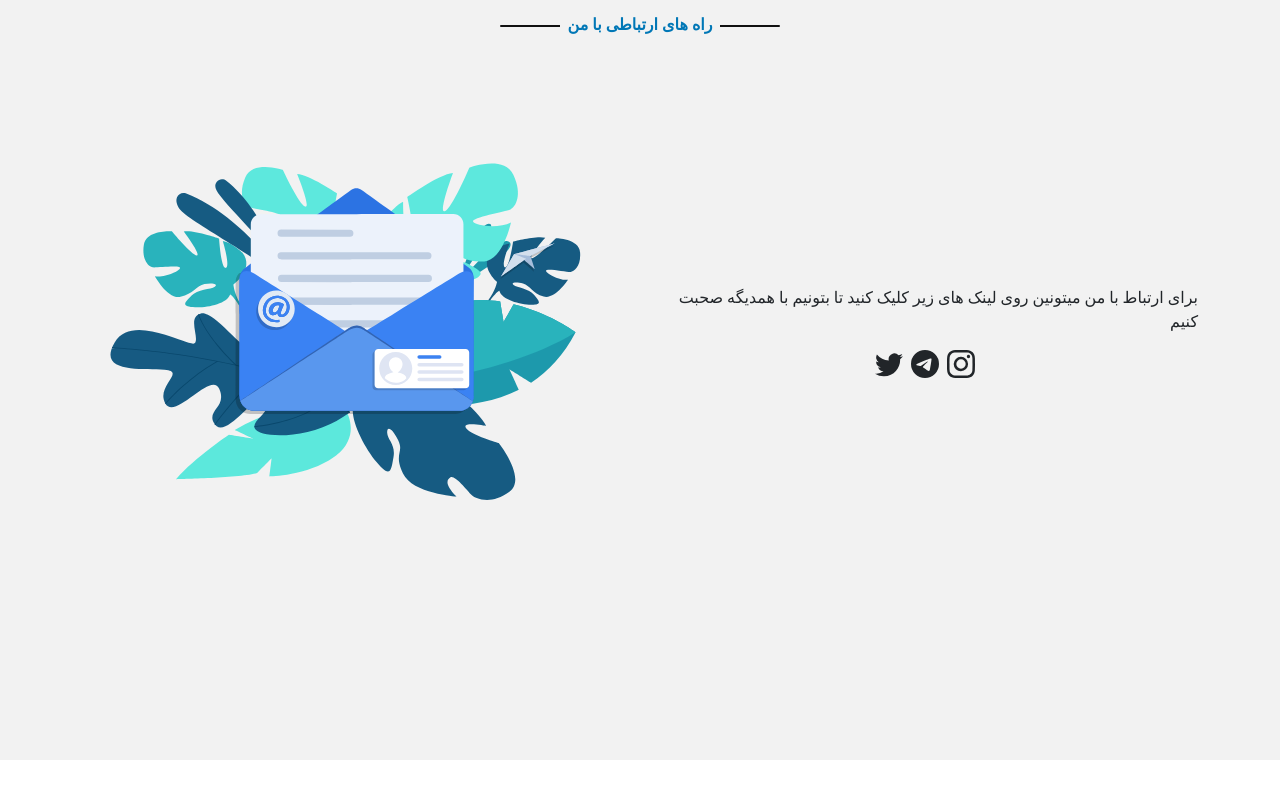
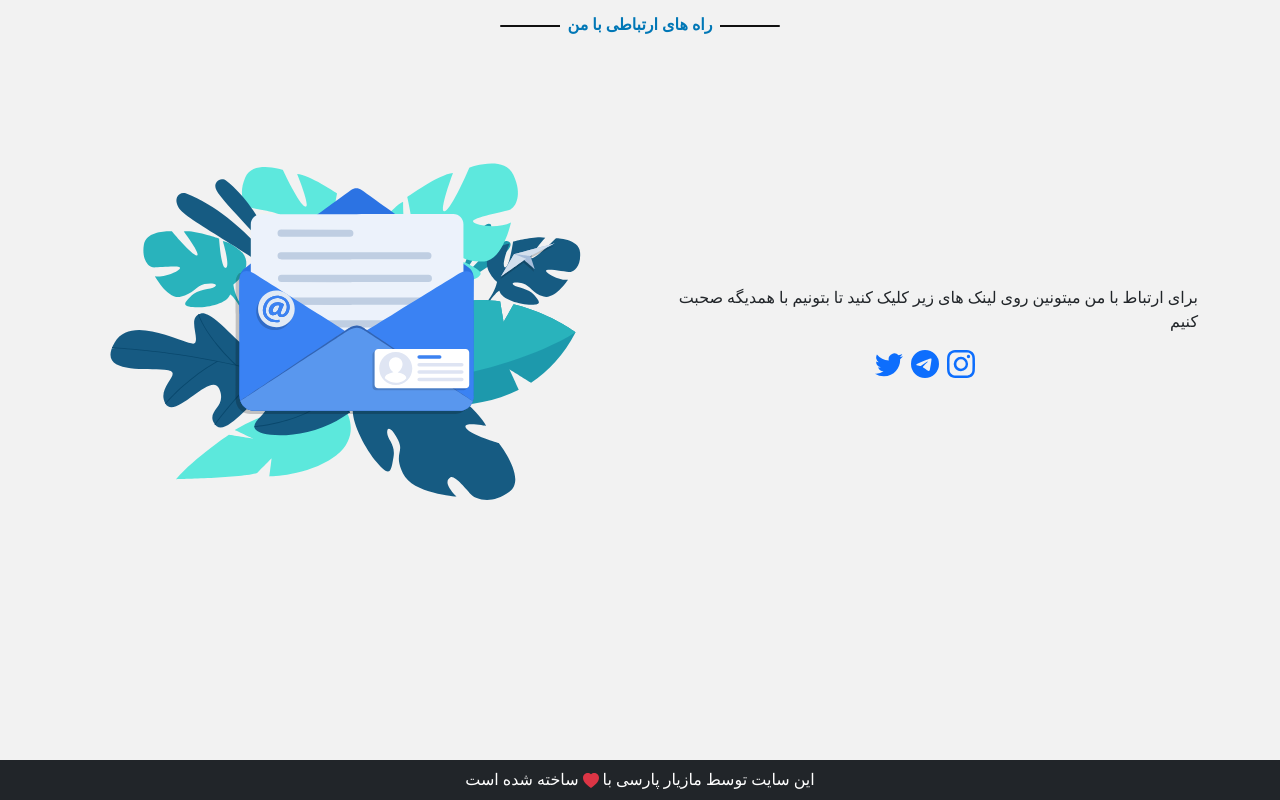
Before and after one commit to MaziyarParsi/portfolio-main, a React (Create React App) app: page / in a window 1280 px wide. Shown: the part 2440-3240 px from the top of the page. Before the commit the page ends 3200 px from the top, so only its background shows below. Built offline with nearby package versions, Linux system fonts and the light colour scheme.

Commit message:
add-footer

```diff
--- a/src/App.js
+++ b/src/App.js
@@ -1,6 +1,6 @@
 import './App.css'
 import { Container } from 'react-bootstrap'
-import { AboutMe, Header, HeroSection, MyServices, ContactMe } from './Components'
+import { AboutMe, Header, HeroSection, MyServices, ContactMe, Footer } from './Components'
 
 function App() {
 	return (
@@ -10,6 +10,7 @@ function App() {
 			<AboutMe />
 			<MyServices />
 			<ContactMe />
+			<Footer />
 		</Container>
 	)
 }
--- a/src/Components/contactMe/ContactMe.jsx
+++ b/src/Components/contactMe/ContactMe.jsx
@@ -18,14 +18,20 @@ const ContactMe = () => {
      <p>برای ارتباط با من میتونین روی لینک های زیر کلیک کنید تا بتونیم با همدیگه صحبت کنیم</p>
      <Row >
       <Col className="d-flex justify-content-center ">
+       <a href="https://www.instagram.com/maziarparc/">
       <Instagram size={28} ></Instagram>
-     <Telegram size={28} className="mx-2"></Telegram>
+       </a>
+       <a href="https://t.me/Maziarparc">
+       <Telegram size={28} className="mx-2"></Telegram>
+        </a>
+     <a href="https://twitter.com/MaziyarParsi">
      <Twitter size={28}></Twitter>
+     </a>
      </Col>
      </Row>
      </Col>
      <Col className="">
-     <Lottie animationData={Contact} />
+     <Lottie animationData={Contact}  />
      </Col>
     </Row>
    </Container>
--- /dev/null
+++ b/src/Components/footer/Footer.jsx
@@ -0,0 +1,16 @@
+import React from 'react'
+import './footer.css'
+import { HeartFill } from 'react-bootstrap-icons'
+
+const Footer = () => {
+ return (
+  <footer className="bg-dark py-2 d-flex justify-content-center">
+   <span className="text-white text-align-center">
+          این سایت توسط مازیار پارسی با <HeartFill className="text-danger"/> ساخته
+          شده است
+        </span>
+  </footer>
+ )
+}
+
+export default Footer
--- a/src/Components/index.js
+++ b/src/Components/index.js
@@ -5,3 +5,4 @@ export { default as MyServices } from './myServices/MyServices'
 export { default as CardComponent } from './cardComponent/CardComponent'
 export { default as IconsDiv } from './iconsDiv/IconsDiv'
 export { default as ContactMe } from './contactMe/ContactMe'
+export { default as Footer } from './footer/Footer'
```
Also changed, not shown: src/Components/footer/footer.css (added).
